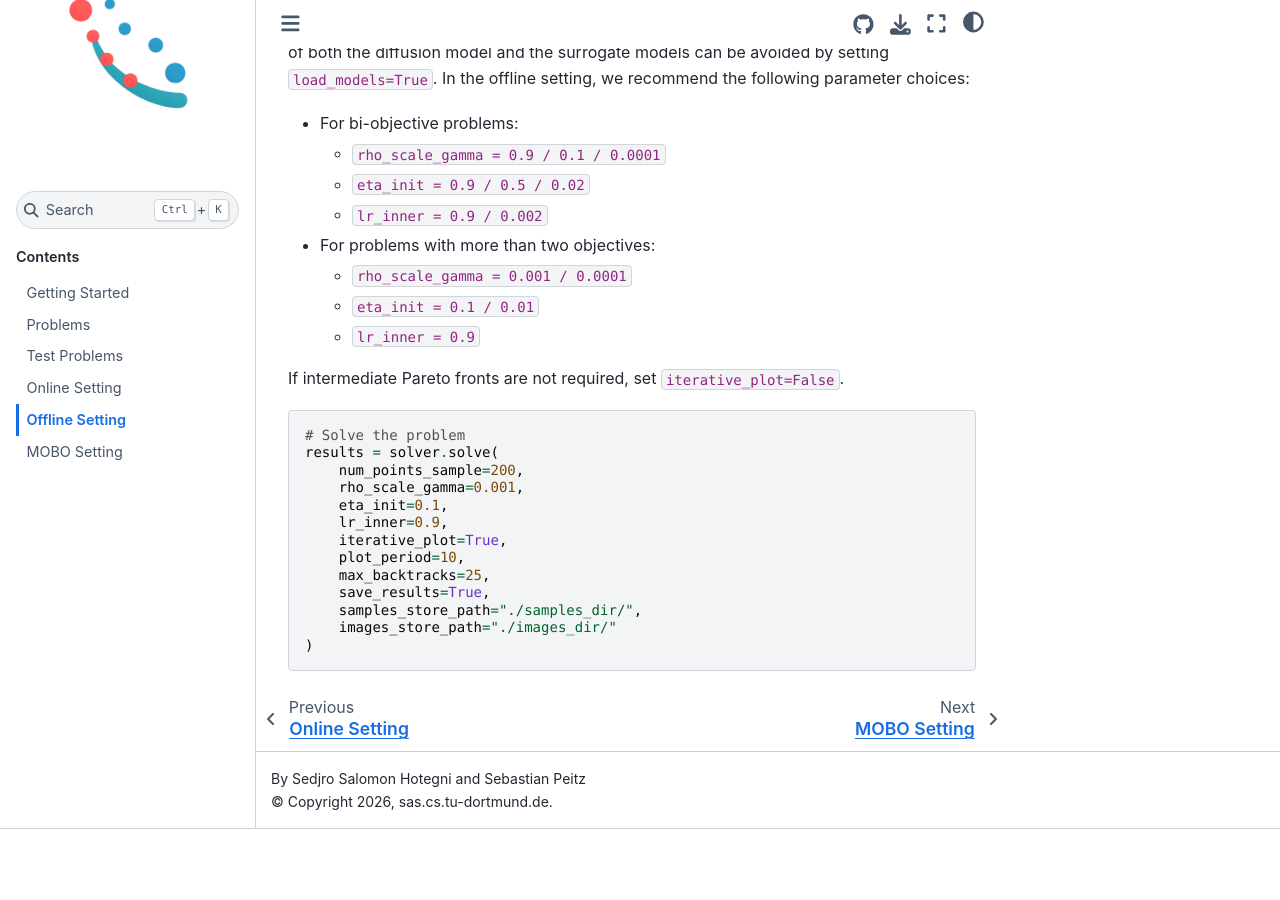
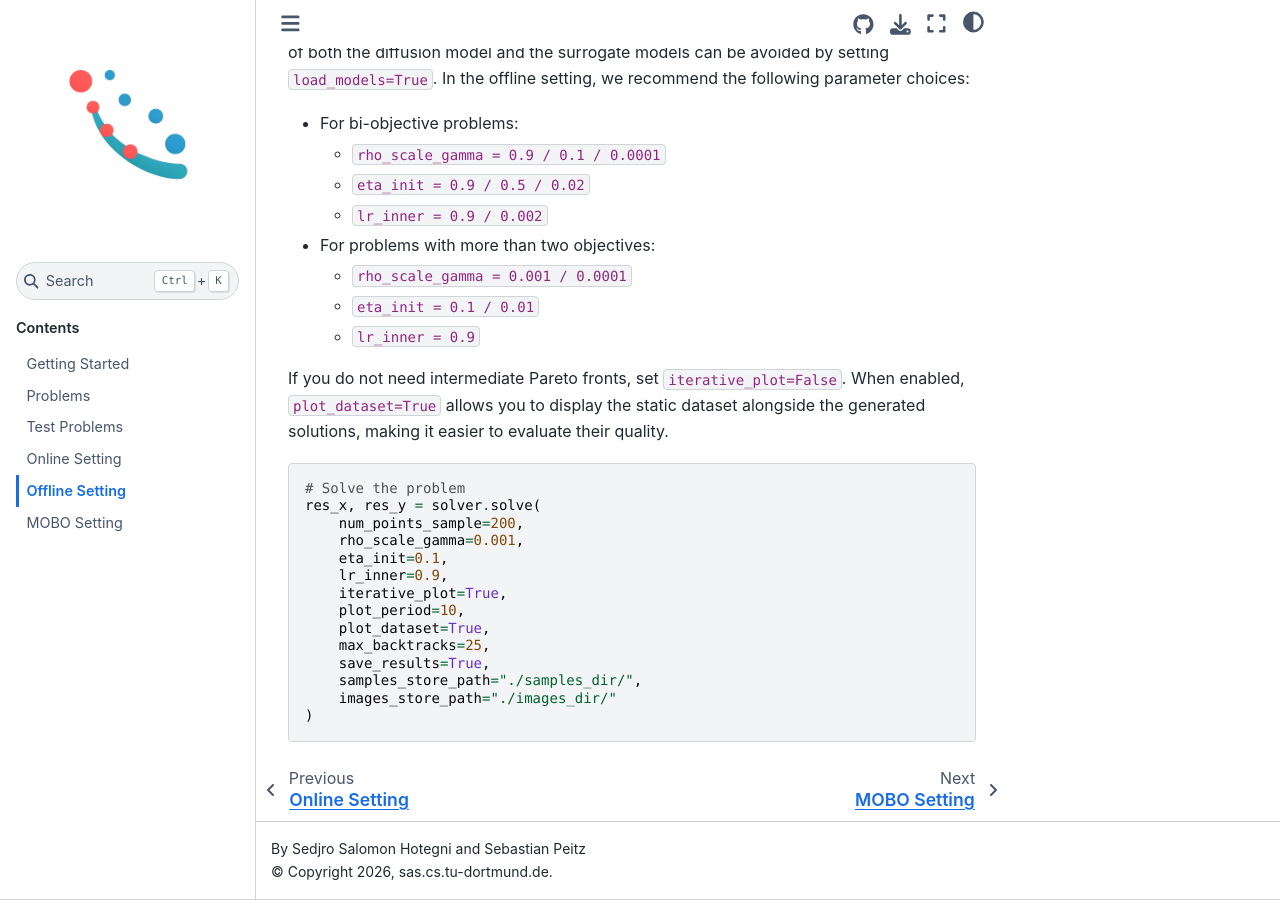
Before and after one commit to safe-autonomous-systems/moo-spread, a Sphinx documentation site: the page built from docs/offline-setting.rst, in a window 1280 px wide and 900 px high, scrolled down 1438 px. Built offline with Sphinx 7.4.7 and the Sphinx Book theme 1.1.4, drawn with Linux system fonts in a browser that asks for light colours; before the commit the page ends 2267 px from its top, so only the background shows below that.

Commit message:
Clarify iterative_plot and plot_dataset options
Updated documentation for offline settings to clarify options.

```diff
--- a/docs/offline-setting.rst
+++ b/docs/offline-setting.rst
@@ -80,18 +80,20 @@
   - ``eta_init = 0.1 / 0.01``
   - ``lr_inner = 0.9``
 
-If intermediate Pareto fronts are not required, set ``iterative_plot=False``.
+If you do not need intermediate Pareto fronts, set ``iterative_plot=False``.
+When enabled, ``plot_dataset=True`` allows you to display the static dataset alongside the generated solutions, making it easier to evaluate their quality.
 
 .. code-block:: python
 
    # Solve the problem
-   results = solver.solve(
+   res_x, res_y = solver.solve(
        num_points_sample=200,
        rho_scale_gamma=0.001,
        eta_init=0.1,
        lr_inner=0.9,
        iterative_plot=True,
        plot_period=10,
+       plot_dataset=True,
        max_backtracks=25,
        save_results=True,
        samples_store_path="./samples_dir/",
```
